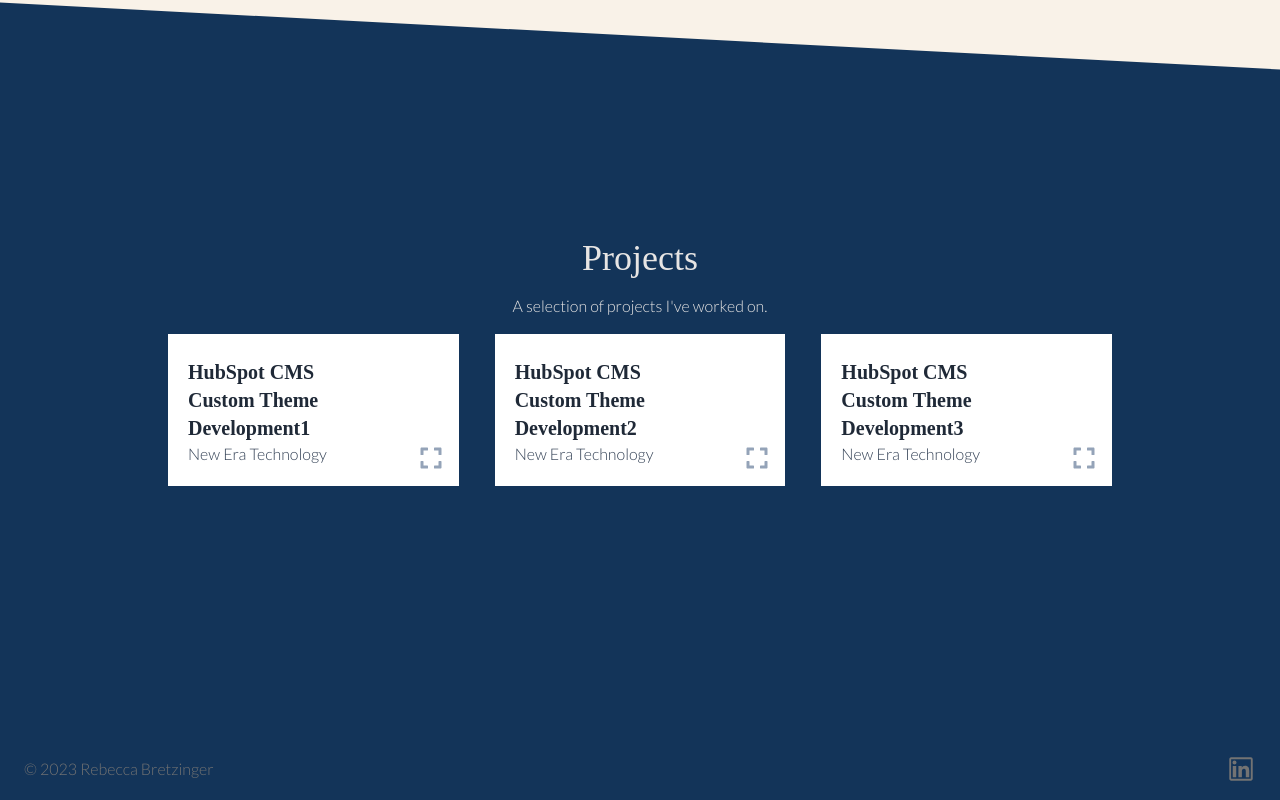
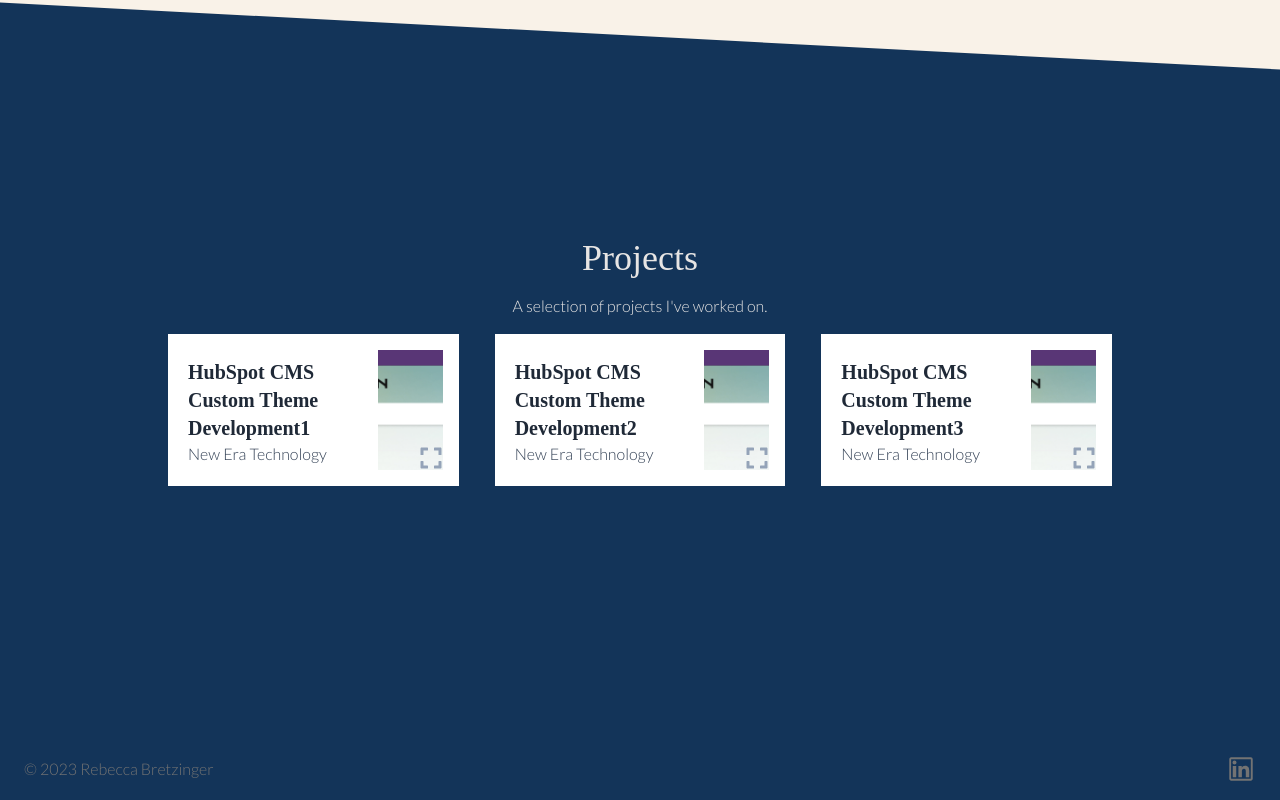
Before and after one commit to bretzingerr/nextjs-website, a Next.js app: page / in a window 1280 px wide. Shown: the part 1857-2657 px from the top of the page. Built offline with nearby package versions, Linux system fonts and the light colour scheme; a web font is replaced by a local one.

Commit message:
updated node version to resolve dependency issues, commented out some code to try to get a successful deployment

```diff
--- a/components/Navbar.tsx
+++ b/components/Navbar.tsx
@@ -34,9 +34,9 @@
         <div>
           <div className="flex items-center justify-between py-3 md:py-5 md:block">
             <Link to="home">
-              <div className="container flex items-center space-x-2">
+              {/* <div className="container flex items-center space-x-2"> */}
                 <h2 className="text-2xl">Rebecca Bretzinger</h2>
-              </div>
+              {/* </div> */}
             </Link>
             <div className="md:hidden">
               <button
--- a/components/ProjectsSection.tsx
+++ b/components/ProjectsSection.tsx
@@ -178,7 +178,7 @@
 
   {/* Image on the right */}
   <div className="flex-none w-1/3 p-4">
-    <imgz
+    <img
       src={project.image1}
       alt={project.name}
       className="object-cover w-full h-full"
--- a/package.json
+++ b/package.json
@@ -28,6 +28,7 @@
   },
   "devDependencies": {
     "@types/react-scroll": "^1.8.6",
+    "@typescript-eslint/parser": "^7.0.2",
     "autoprefixer": "^10.4.13",
     "postcss": "^8.4.21",
     "tailwindcss": "^3.2.4"
```
Also changed, not shown: .eslintrc.json.
